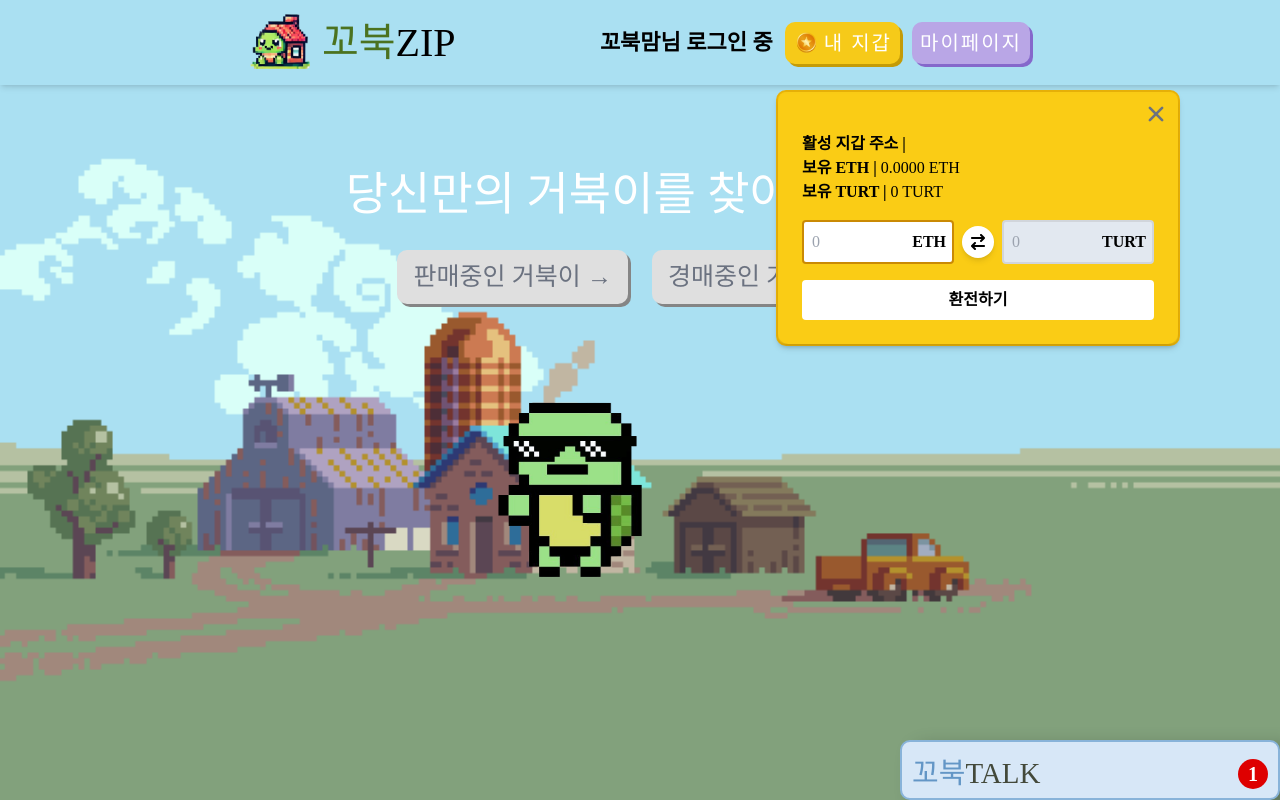
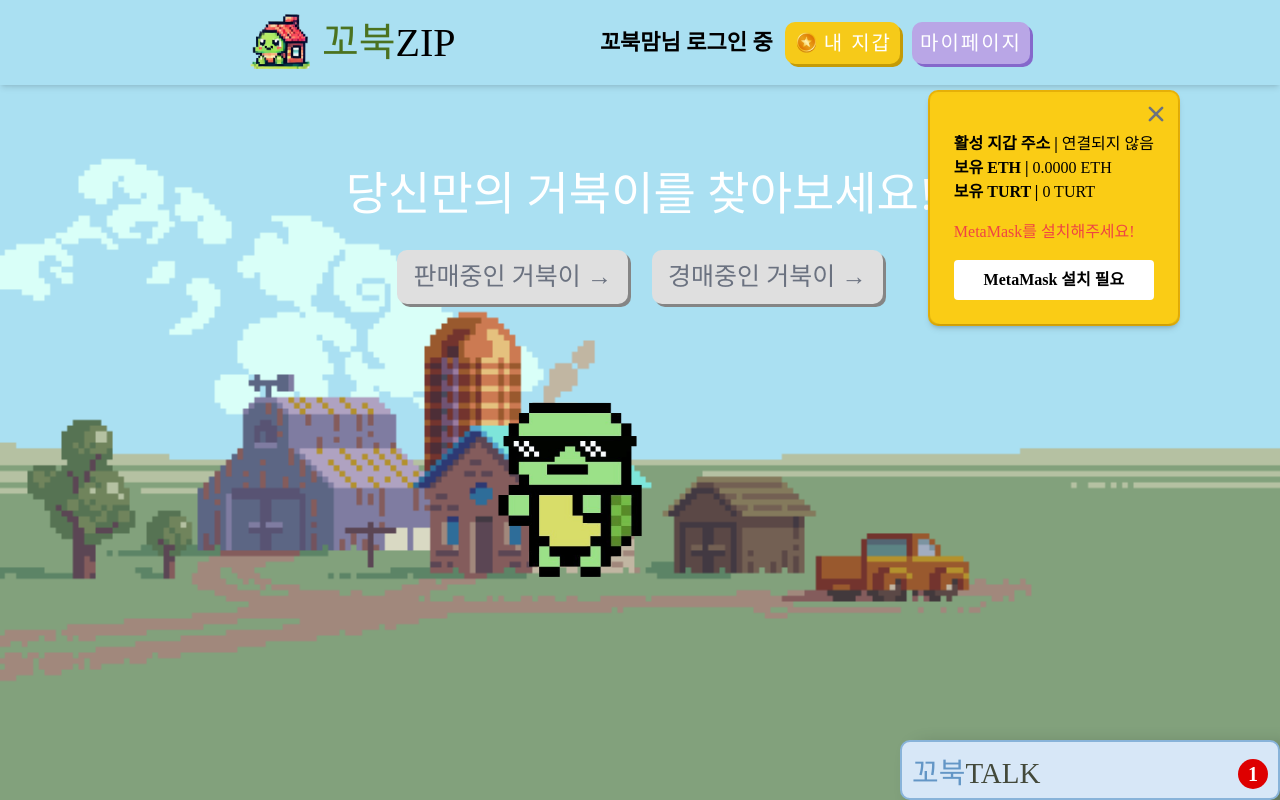
Before and after one commit to minseonkkim/KKOBUKzip, a React (Vite) app in the folder frontend/: page / in a window 1280 px wide. Both pictures are taken after a click on the element "내 지갑". Built offline with nearby package versions, Linux system fonts and the light colour scheme; a web font is replaced by a local one.

Commit message:
feat: Wallet.tsx 타입 지정 구체화, 지갑 정보 업데이트 로직 수정

```diff
--- a/frontend/src/components/common/Wallet.tsx
+++ b/frontend/src/components/common/Wallet.tsx
@@ -1,9 +1,11 @@
 import React, { useState, useEffect, useCallback } from "react";
 import useDeviceStore from "../../store/useDeviceStore";
 import Web3 from "web3";
+import { Contract } from "web3-eth-contract";
 import { AbiItem } from "web3-utils";
+import { MetaMaskInpageProvider } from "@metamask/providers";
 import TurtleTokenAbi from "../../abi/TurtleToken.json";
-import { FaArrowRightArrowLeft } from "react-icons/fa6";
+import { FaArrowRightArrowLeft, FaSpinner } from "react-icons/fa6";
 
 const TURTLE_TOKEN_ABI: AbiItem[] = TurtleTokenAbi.abi as AbiItem[];
 const TURTLE_TOKEN_ADDRESS = "0x73b0697A8A69193e5842497Cc010cB1F34A93a0a";
@@ -11,7 +13,7 @@ const EXCHANGE_RATE = 5000000; // 1 ETH = 5,000,000 TURT
 
 declare global {
   interface Window {
-    ethereum?: any;
+    ethereum?: MetaMaskInpageProvider;
   }
 }
 
@@ -20,7 +22,7 @@ const Wallet: React.FC = () => {
   const isMobile = useDeviceStore((state) => state.isMobile);
   const [web3, setWeb3] = useState<Web3 | null>(null);
   const [account, setAccount] = useState<string>("");
-  const [contract, setContract] = useState<Contract | null>(null);
+  const [contract, setContract] = useState<Contract<typeof TURTLE_TOKEN_ABI> | null>(null);
   const [balance, setBalance] = useState<string>("0");
   const [ethBalance, setEthBalance] = useState<string>("0");
   const [fromCurrency, setFromCurrency] = useState<"ETH" | "TURT">("ETH");
@@ -28,6 +30,7 @@ const Wallet: React.FC = () => {
   const [fromAmount, setFromAmount] = useState<string>("");
   const [toAmount, setToAmount] = useState<string>("");
   const [error, setError] = useState<string | null>(null);
+  const [isLoading, setIsLoading] = useState(false);
 
   // 모바일 MetaMask 연결 함수
   const connectToMetaMaskMobile = useCallback(() => {
@@ -66,7 +69,7 @@ const Wallet: React.FC = () => {
             const accounts = await web3Instance.eth.getAccounts();
             setAccount(accounts[0]);
 
-            const tokenContract = new web3Instance.eth.Contract(TURTLE_TOKEN_ABI, TURTLE_TOKEN_ADDRESS);
+            const tokenContract = new web3Instance.eth.Contract(TURTLE_TOKEN_ABI as AbiItem[], TURTLE_TOKEN_ADDRESS) as unknown as Contract<typeof TURTLE_TOKEN_ABI>;
             setContract(tokenContract);
           } catch (error) {
             setError("사용자가 계정 접근을 거부했거나 오류가 발생했습니다");
@@ -82,7 +85,9 @@ const Wallet: React.FC = () => {
 
     // MetaMask 이벤트 리스너 설정
     if (window.ethereum) {
-      window.ethereum.on("accountsChanged", handleAccountChanged);
+      window.ethereum.on("accountsChanged", (accounts) => {
+        handleAccountChanged(accounts as string[]);
+      });
     }
 
     // 컴포넌트 언마운트 시 이벤트 리스너 제거
@@ -98,10 +103,10 @@ const Wallet: React.FC = () => {
     const loadBalances = async () => {
       if (web3 && contract && account) {
         try {
-          const turtBalance = await contract.methods.balanceOf(account).call();
+          const turtBalance: number = await contract.methods.balanceOf(account).call();
           setBalance(Web3.utils.fromWei(turtBalance, "ether"));
 
-          const ethBalance = await web3.eth.getBalance(account);
+          const ethBalance: bigint = await web3.eth.getBalance(account);
           setEthBalance(Web3.utils.fromWei(ethBalance, "ether"));
         } catch (error) {
           setError("잔액을 불러오는 중 오류가 발생했습니다");
@@ -147,15 +152,30 @@ const Wallet: React.FC = () => {
       return;
     }
 
+    setIsLoading(true);
+    setError(null);
+
     try {
-      await contract.methods.buyTokens().send({
+      const result = await contract.methods.buyTokens().send({
         from: account,
         value: Web3.utils.toWei(fromAmount, "ether"),
       });
-      await updateBalances();
+
+      // 트랜잭션 완료 후 즉시 잔액 업데이트
+      if (result.status) {
+        const newTurtBalance: number = await contract.methods.balanceOf(account).call();
+        const newEthBalance: bigint = await web3.eth.getBalance(account);
+
+        setBalance(Web3.utils.fromWei(newTurtBalance, "ether"));
+        setEthBalance(Web3.utils.fromWei(newEthBalance, "ether"));
+        setFromAmount("");
+        setToAmount("");
+      }
     } catch (error) {
       setError("TURT 구매 중 오류가 발생했습니다");
       console.error(error);
+    } finally {
+      setIsLoading(false);
     }
   };
 
@@ -166,38 +186,53 @@ const Wallet: React.FC = () => {
       return;
     }
 
+    setIsLoading(true);
+    setError(null);
+
     try {
       const turtAmountWei = Web3.utils.toWei(fromAmount, "ether");
-      await contract.methods.sellTokens(turtAmountWei).send({ from: account });
-      await updateBalances();
+      const result = await contract.methods.sellTokens(turtAmountWei).send({ from: account });
+
+      // 트랜잭션 완료 후 즉시 잔액 업데이트
+      if (result.status) {
+        const newTurtBalance: number = await contract.methods.balanceOf(account).call();
+        const newEthBalance: bigint = await web3.eth.getBalance(account);
+
+        setBalance(Web3.utils.fromWei(newTurtBalance, "ether"));
+        setEthBalance(Web3.utils.fromWei(newEthBalance, "ether"));
+        setFromAmount("");
+        setToAmount("");
+      }
     } catch (error) {
       setError("TURT 판매 중 오류가 발생했습니다");
       console.error(error);
+    } finally {
+      setIsLoading(false);
     }
   };
 
-  // 잔액 업데이트
-  const updateBalances = async () => {
-    if (web3 && contract && account) {
-      try {
-        const newBalance = await contract.methods.balanceOf(account).call();
-        setBalance(Web3.utils.fromWei(newBalance, "ether"));
-        const newEthBalance = await web3.eth.getBalance(account);
-        setEthBalance(Web3.utils.fromWei(newEthBalance, "ether"));
-        setFromAmount("");
-        setToAmount("");
-      } catch (error) {
-        setError("잔액 업데이트 중 오류가 발생했습니다");
-        console.error(error);
-      }
-    }
-  }
+  // // 잔액 업데이트
+  // const updateBalances = async () => {
+  //   if (web3 && contract && account) {
+  //     try {
+  //       const newBalance: number = await contract.methods.balanceOf(account).call();
+  //       setBalance(Web3.utils.fromWei(newBalance, "ether"));
+  //       const newEthBalance = await web3.eth.getBalance(account);
+  //       setEthBalance(Web3.utils.fromWei(newEthBalance, "ether"));
+  //       setFromAmount("");
+  //       setToAmount("");
+  //     } catch (error) {
+  //       setError("잔액 업데이트 중 오류가 발생했습니다");
+  //       console.error(error);
+  //     }
+  //   }
+  // };
 
   return (
-    <div className="bg-yellow-400 text-black p-6 rounded-[10px] w-[400px] shadow-md">
+    <div className="bg-yellow-400 text-black p-6 rounded-[10px] w-full max-w-[400px] shadow-md">
       <div className="mt-4 mb-4">
         <div className="truncate">
-          <span className="font-semibold">활성 지갑 주소 |</span> {account}
+          <span className="font-semibold">활성 지갑 주소 |</span> {account || "연결되지 않음"}
         </div>
         <div>
           <span className="font-semibold">보유 ETH |</span> {parseFloat(ethBalance).toFixed(4)} ETH
@@ -206,22 +241,38 @@ const Wallet: React.FC = () => {
           <span className="font-semibold">보유 TURT |</span> {parseFloat(balance).toFixed()} TURT
         </div>
       </div>
+      {error && <div className="text-red-500 mb-4">{error}</div>}
+      {account ? (
+        <>
           <div className="flex space-x-2 mb-4">
-        <div className="relative">
+            <div className="relative flex-1">
               <input type="number" value={fromAmount} onChange={(e) => handleFromAmountChange(e.target.value)} step={fromCurrency === "ETH" ? "0.001" : "1"} min="0" className="w-full p-2 pr-16 border-2 border-yellow-600 rounded bg-white focus:outline-none focus:ring-4 focus:ring-yellow-300" placeholder="0" />
               <span className="absolute right-2 top-1/2 transform -translate-y-1/2 font-semibold">{fromCurrency}</span>
             </div>
             <button onClick={handleSwap} className="self-center p-2 bg-white rounded-full shadow-md hover:bg-gray-100">
               <FaArrowRightArrowLeft />
             </button>
-        <div className="relative">
+            <div className="relative flex-1">
               <input type="text" value={toAmount} readOnly className="w-full p-2 pr-16 border-2 border-gray-300 rounded bg-slate-200 focus:outline-none" placeholder="0" />
               <span className="absolute right-2 top-1/2 transform -translate-y-1/2 font-semibold">{toCurrency}</span>
             </div>
           </div>
-      <button onClick={fromCurrency === "ETH" ? handleBuyTurt : handleSellTurt} className="w-full bg-white text-black py-2 px-4 rounded transition duration-200 font-semibold hover:ring-4 hover:ring-yellow-300">
-        환전하기
+          <button onClick={fromCurrency === "ETH" ? handleBuyTurt : handleSellTurt} className={`w-full bg-white text-black py-2 px-4 rounded transition duration-200 font-semibold ${isLoading ? "opacity-50 cursor-not-allowed" : "hover:ring-4 hover:ring-yellow-300"}`} disabled={isLoading}>
+            {isLoading ? (
+              <span className="flex items-center justify-center">
+                <FaSpinner className="animate-spin mr-2" />
+                처리 중... 잠시만 기다려 주세요!
+              </span>
+            ) : (
+              "환전하기"
+            )}
           </button>
+        </>
+      ) : (
+        <button onClick={isMobile ? connectToMetaMaskMobile : () => {}} className="w-full bg-white text-black py-2 px-4 rounded transition duration-200 font-semibold hover:ring-4 hover:ring-yellow-300">
+          {isMobile ? "MetaMask 연결" : "MetaMask 설치 필요"}
+        </button>
+      )}
     </div>
   );
 };
```
Lines whose indentation alone changed are shown as unchanged.
